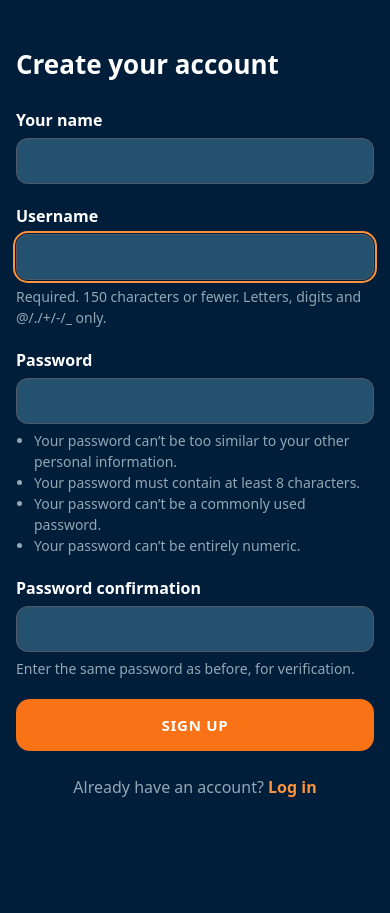
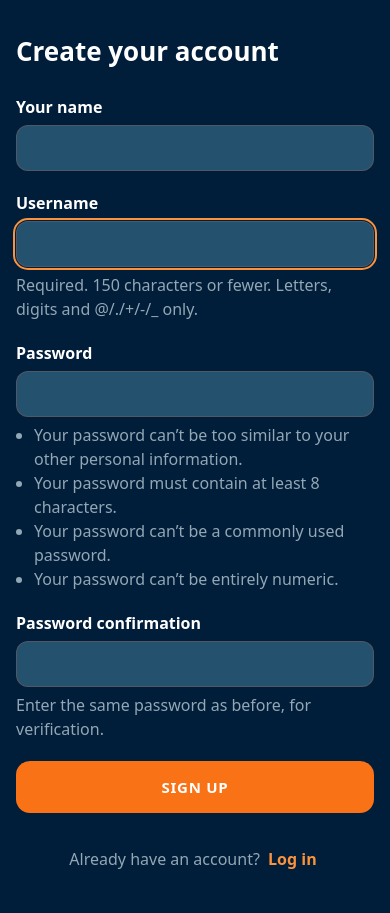
Before and after one commit to Kaiden-King/ascendiq, a Django app: page /signup/ in a window 390 px wide. Before the commit the page ends 797 px from the top, so only its background shows below. Run offline with Django 5.2, Linux system fonts and the light colour scheme.

Commit message:
Step 20: mobile pass — minimum text and tap sizes
Measured every screen at 375px. All passed: no sideways scroll, inputs
16px+ (no iOS zoom), nothing in the top corners. Fixed:
- Secondary text 13-14px -> 16px (body text rule)
- Small-caps labels 10px -> 12px minimum
- "Log in" / "Create an account" links 21px -> 44px tall

Co-Authored-By: Claude Opus 5.5 <noreply@anthropic.com>

```diff
--- a/static/css/ascendiq.css
+++ b/static/css/ascendiq.css
@@ -556,3 +556,18 @@ a.btn-primary { display: flex; align-items: center; justify-content: center; }
 .hist-card { display: flex; align-items: center; justify-content: space-between; gap: 12px; }
 .hist-card > span:first-child { display: flex; flex-direction: column; }
 .hist-card__n { font-size: 19px; font-weight: 700; color: var(--text); }
+
+/* ===================== step 20: mobile pass — minimum sizes ===================== */
+/* Measured at 375px. Rule: body text 16px+, every tap target 44px+.
+   Labels in small capitals may be smaller, but never under 12px. */
+
+/* Secondary text a sweaty athlete still has to read */
+.today__sub, .set__target, .drill__target, .hist__meta,
+.session__hint, .score__status, .field__help, .done__label { font-size: 16px; }
+
+/* Small-caps labels: 10px was unreadable at arm's length */
+.eyebrow, .sect__note, .link-more, .nav__item span,
+.hist__mon, .tile__l, .score__box span { font-size: 12px; }
+
+/* "Log in" / "Create an account" links: tall enough for a thumb */
+.page__foot a { display: inline-flex; align-items: center; min-height: 44px; padding: 0 4px; }
```
